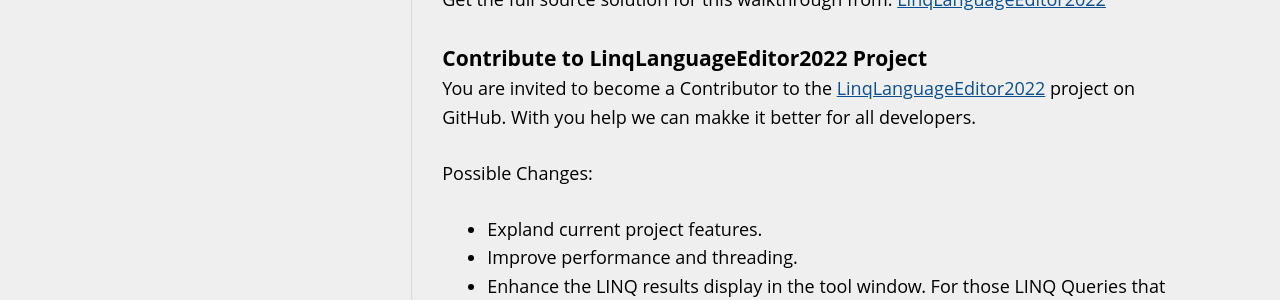
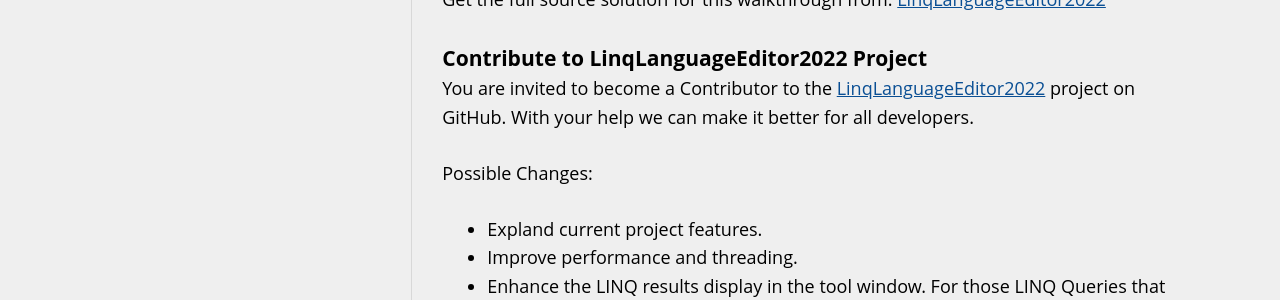
Before and after one commit to VsixCommunity/docs, a Jekyll site: the page built from docs/recipes/Walkthrough-Create-Language-Editor.md, in a window 1280 px wide and 900 px high, scrolled down 102473 px. Shown: the part 244-544 px from the top of the window. Built offline with Jekyll 4.4.1, drawn with Linux system fonts in a browser that asks for light colours; our own code applies the rules of GitHub Pages for plain Markdown files.

Commit message:
Corrected some Typo's at the last of the document.

```diff
--- a/docs/recipes/Walkthrough-Create-Language-Editor.md
+++ b/docs/recipes/Walkthrough-Create-Language-Editor.md
@@ -3753,7 +3753,7 @@ Get the full source solution for this walkthrough from:
 ### [Contribute to LinqLanguageEditor2022 Project](#Contribute-to-LinqLanguageEditor2022-Project)
 
 You are invited to become a Contributor to the [LinqLanguageEditor2022](https://github.com/SFC-Sarge/LinqLanguageEditor2022) project on GitHub.
-With you help we can makke it better for all developers.
+With your help we can make it better for all developers.
 
 Possible Changes:
 
```
